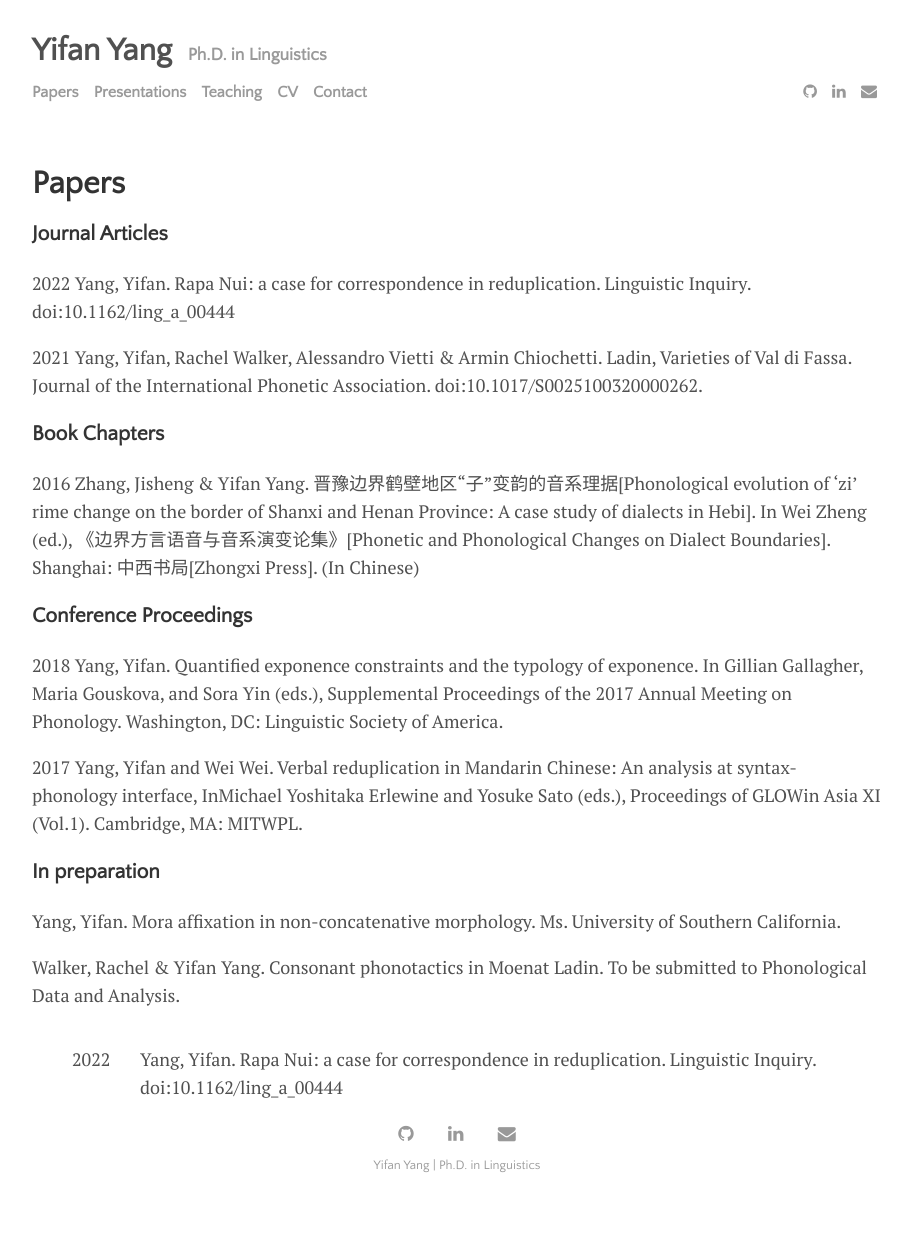
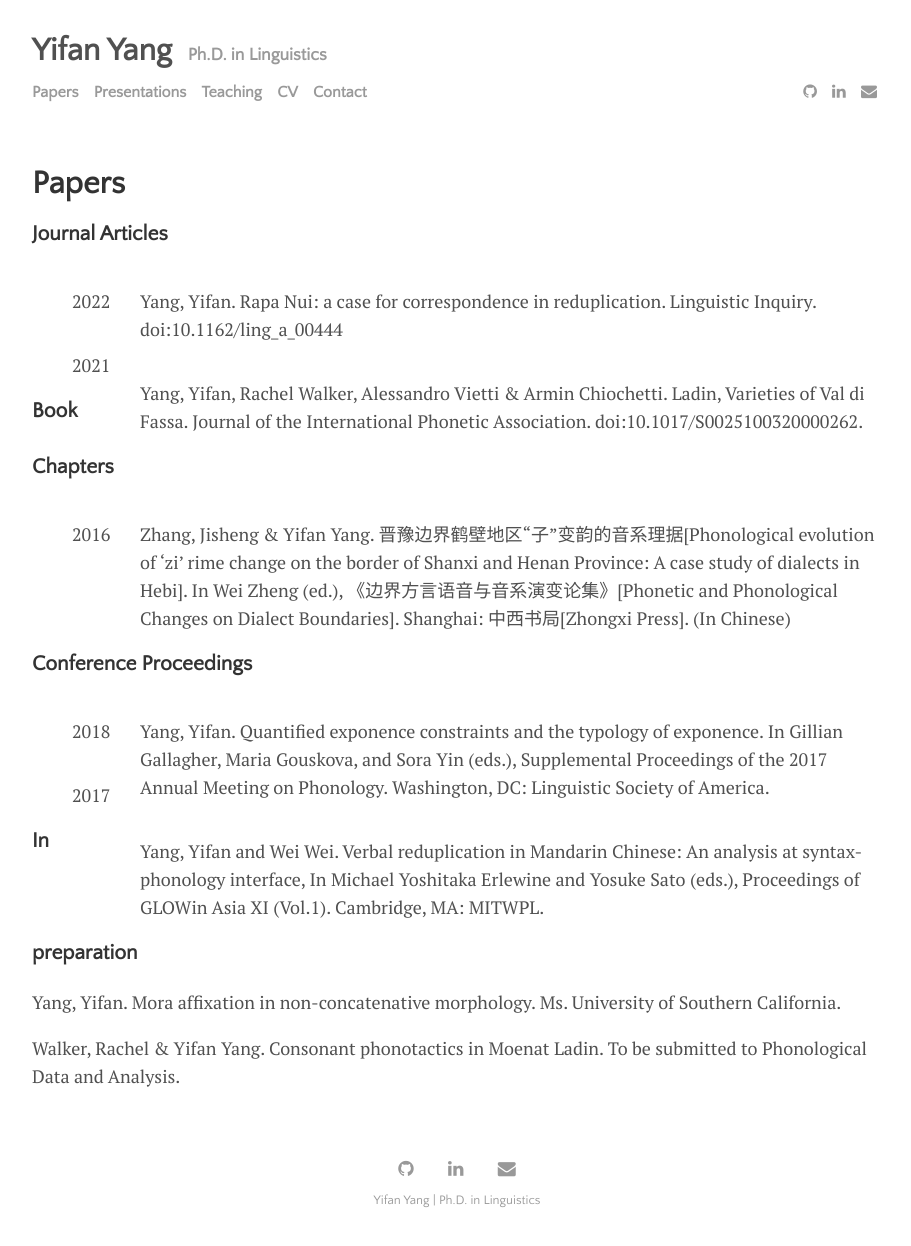
Before and after one commit to yifanyang08/yifanyang08.github.io, a Jekyll site: the page built from menu/papers.md, in a window 1280 px wide. Shown: the whole page, without its empty margins (183-1094 px from the left). Built offline with Jekyll 4.4.1, drawn with Linux system fonts in a browser that asks for light colours; before the commit the page ends 1211 px from its top, so only the background shows below that.

Commit message:
Update papers.md

```diff
--- a/menu/papers.md
+++ b/menu/papers.md
@@ -6,30 +6,37 @@ permalink: /papers
 
 ### Journal Articles
 
-2022 Yang, Yifan. Rapa Nui: a case for correspondence in reduplication. Linguistic Inquiry. doi:10.1162/ling_a_00444
+<div style="float: left; width: 8%;">
+<ul> 2022 </ul></div>
+<div style="float: right; width: 92%;">
+<ul> Yang, Yifan. Rapa Nui: a case for correspondence in reduplication. Linguistic Inquiry. doi:10.1162/ling_a_00444</ul></div>
 
-2021 Yang, Yifan, Rachel Walker, Alessandro Vietti & Armin Chiochetti. Ladin, Varieties of Val di Fassa. Journal of the International Phonetic Association. doi:10.1017/S0025100320000262.
+<div style="float: left; width: 8%;">
+<ul> 2021 </ul></div>
+<div style="float: right; width: 92%;">
+<ul> Yang, Yifan, Rachel Walker, Alessandro Vietti & Armin Chiochetti. Ladin, Varieties of Val di Fassa. Journal of the International Phonetic Association. doi:10.1017/S0025100320000262. </ul></div>
 
 ### Book Chapters
 
-2016 Zhang, Jisheng & Yifan Yang. 晋豫边界鹤壁地区“子”变韵的音系理据[Phonological evolution of ‘zi’ rime change on the border of Shanxi and Henan Province: A case study of dialects in Hebi]. In Wei Zheng (ed.), 《边界方言语音与音系演变论集》[Phonetic and Phonological Changes on Dialect Boundaries]. Shanghai: 中西书局[Zhongxi Press]. (In Chinese)
+<div style="float: left; width: 8%;">
+<ul> 2016 </ul></div>
+<div style="float: right; width: 92%;">
+<ul> Zhang, Jisheng & Yifan Yang. 晋豫边界鹤壁地区“子”变韵的音系理据[Phonological evolution of ‘zi’ rime change on the border of Shanxi and Henan Province: A case study of dialects in Hebi]. In Wei Zheng (ed.), 《边界方言语音与音系演变论集》[Phonetic and Phonological Changes on Dialect Boundaries]. Shanghai: 中西书局[Zhongxi Press]. (In Chinese) </ul></div>
 
 ### Conference Proceedings
 
-2018 Yang, Yifan. Quantified exponence constraints and the typology of exponence. In Gillian Gallagher, Maria Gouskova, and Sora Yin (eds.), Supplemental Proceedings of the 2017 Annual Meeting on Phonology. Washington, DC: Linguistic Society of America.
+<div style="float: left; width: 8%;">
+<ul> 2018 </ul></div>
+<div style="float: right; width: 92%;">
+<ul> Yang, Yifan. Quantified exponence constraints and the typology of exponence. In Gillian Gallagher, Maria Gouskova, and Sora Yin (eds.), Supplemental Proceedings of the 2017 Annual Meeting on Phonology. Washington, DC: Linguistic Society of America. </ul></div>
 
-2017 Yang, Yifan and Wei Wei. Verbal reduplication in Mandarin Chinese: An analysis at syntax-phonology interface, InMichael Yoshitaka Erlewine and Yosuke Sato (eds.), Proceedings of GLOWin Asia XI (Vol.1). Cambridge, MA: MITWPL.
+<div style="float: left; width: 8%;">
+<ul> 2017 </ul></div>
+<div style="float: right; width: 92%;">
+<ul>Yang, Yifan and Wei Wei. Verbal reduplication in Mandarin Chinese: An analysis at syntax-phonology interface, In Michael Yoshitaka Erlewine and Yosuke Sato (eds.), Proceedings of GLOWin Asia XI (Vol.1). Cambridge, MA: MITWPL.  </ul></div>
 
 ### In preparation
 
 Yang, Yifan. Mora affixation in non-concatenative morphology. Ms. University of Southern California.
 
 Walker, Rachel & Yifan Yang. Consonant phonotactics in Moenat Ladin. To be submitted to Phonological Data and Analysis.
-
-
-<div style="float: left; width: 8%;">
-<ul> 2022 </ul>
-</div>
-<div style="float: right; width: 92%;">
-<ul> Yang, Yifan. Rapa Nui: a case for correspondence in reduplication. Linguistic Inquiry. doi:10.1162/ling_a_00444 </ul>
-</div>
```
